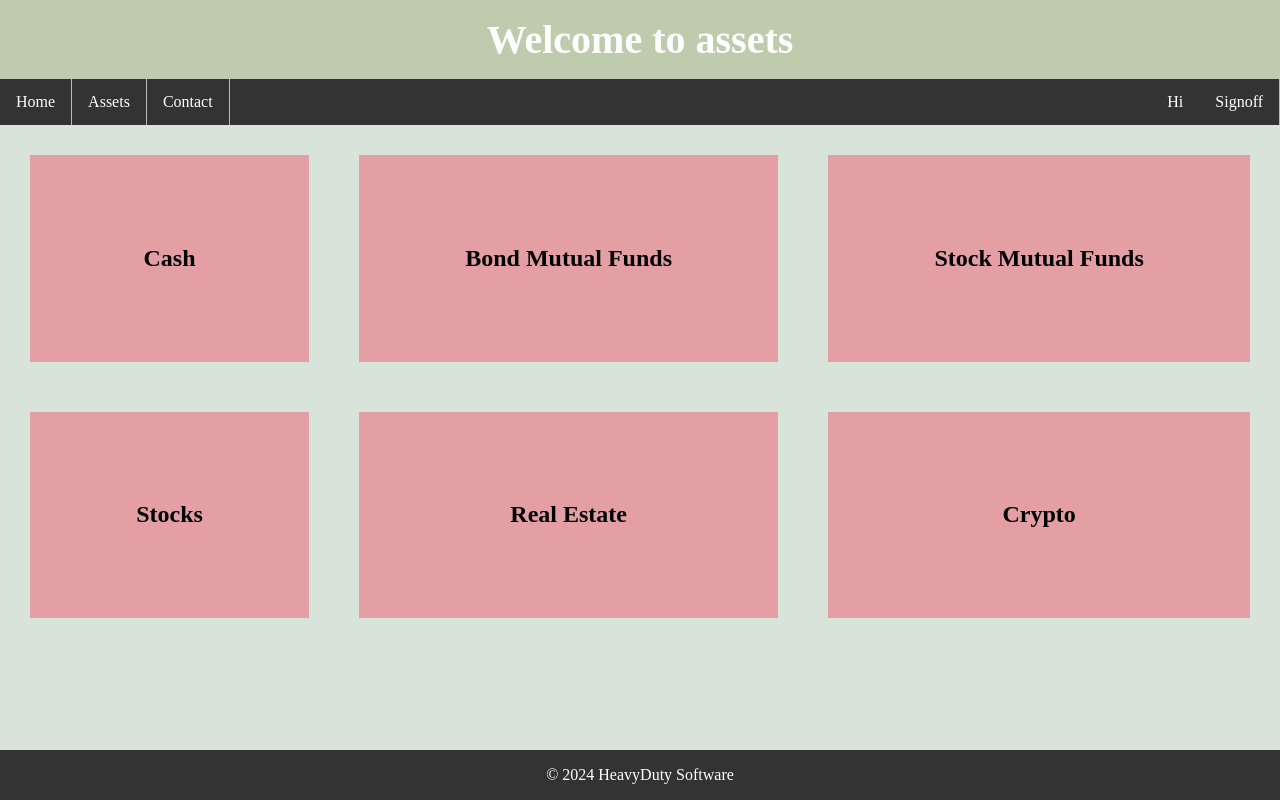
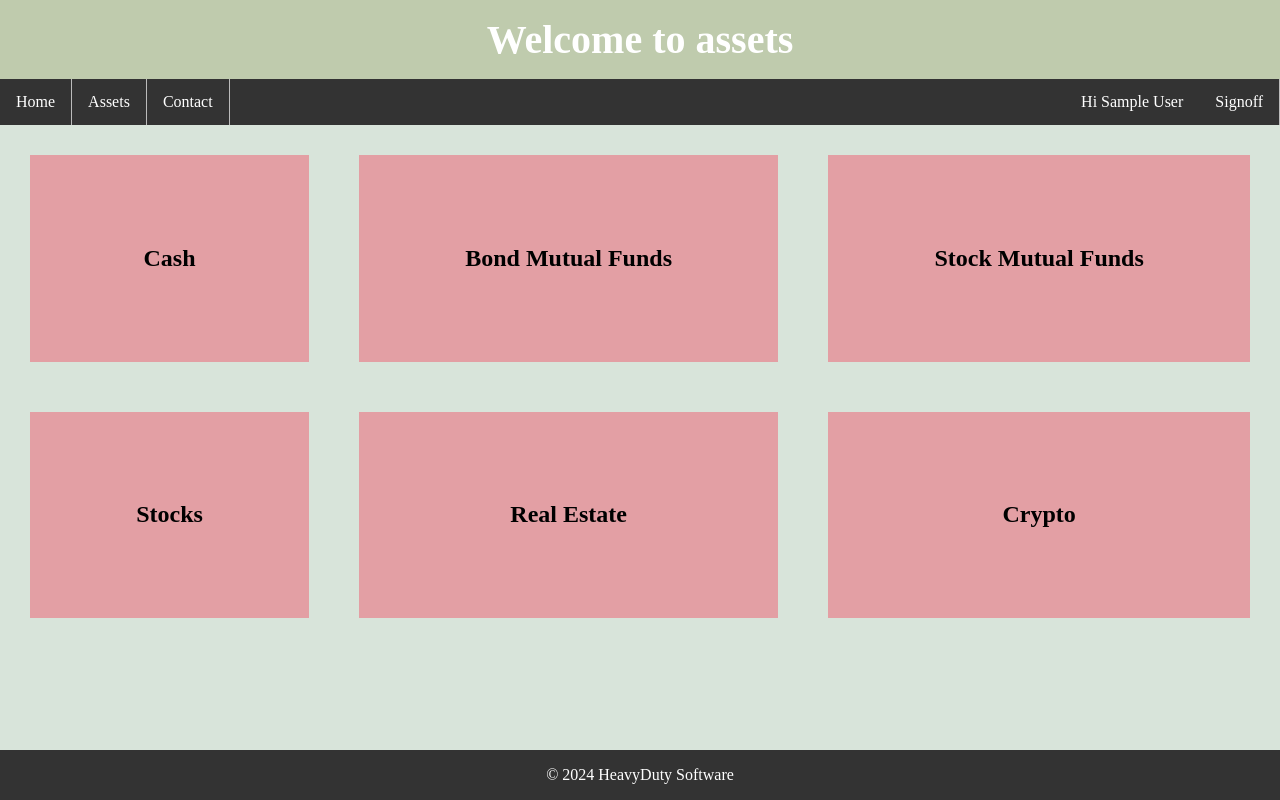
Before and after one commit to mdkhanga/webcomponents, a Next.js app in the folder myassets/: page / in a window 1280 px wide. Before the commit this address had no page. Built offline with nearby package versions, Linux system fonts and the light colour scheme; no server answers; sample sign-in values are in the browser's storage.

Commit message:
basic auth with nextauth

```diff
--- a/myassets/package.json
+++ b/myassets/package.json
@@ -11,6 +11,7 @@
   "dependencies": {
     "js-cookie": "^3.0.5",
     "next": "14.0.4",
+    "next-auth": "^4.24.6",
     "react": "^18",
     "react-dom": "^18"
   },
--- a/myassets/src/app/layout.tsx
+++ b/myassets/src/app/layout.tsx
@@ -1,4 +1,3 @@
-'use client'
 import type { Metadata } from 'next'
 import { Inter } from 'next/font/google'
 import './globals.css'
@@ -7,17 +6,21 @@ const inter = Inter({ subsets: ['latin'] })
 import { useRouter } from 'next/navigation'
 import { useEffect, useState } from 'react';
 import Cookies from 'js-cookie';
+import SessionProvider  from "./ui/components/SessionProvider"
+import { getServerSession } from "next-auth";
 
 /* export const metadata: Metadata = {
   title: 'Create Next App',
   description: 'Generated by create next app',
 } */
 
-export default function RootLayout({
+export default async function RootLayout({
   children,
 }: {
   children: React.ReactNode
 }) {
+
+  const session = await getServerSession();
 
   return (
 
@@ -28,7 +31,9 @@ export default function RootLayout({
          Welcome to assets
       </header>
 
+      <SessionProvider session={session}>
       <main className={styles.main}>{children}</main>
+      </SessionProvider>
 
       <footer className={styles.footer}>
         &copy; {new Date().getFullYear()} HeavyDuty Software
--- /dev/null
+++ b/myassets/src/app/ui/components/SessionProvider.tsx
@@ -0,0 +1,3 @@
+"use client";
+import { SessionProvider } from "next-auth/react";
+export default SessionProvider;
--- a/myassets/src/app/ui/components/menubar.tsx
+++ b/myassets/src/app/ui/components/menubar.tsx
@@ -4,6 +4,7 @@ import { useRouter } from 'next/navigation'
 import { useEffect, useState } from 'react';
 import Cookies from 'js-cookie';
 import styles from '@/app/ui/styles/Home.module.css';
+import { signOut, useSession } from 'next-auth/react';
 
 export default function MenuBar() {
 
@@ -11,22 +12,35 @@ export default function MenuBar() {
 	const router = useRouter();
 	// Check if the username cookie exists
 
+	const { data: session, status } = useSession();
+
 	const [username, setUsername] = useState('');
 
+
+	 console.log(session)
+
    useEffect(() => {
-	 const val = Cookies.get('username');
+	 /* const val = Cookies.get('username');
 	 setUsername(val);
 	 if (val == undefined || val === '') {
 	   // If the username cookie doesn't exist, redirect to the login page
 	   router.push('/signin');
+	 } */
+
+	 if (status === "authenticated" && session.user?.name != null ) {
+		setUsername(session.user?.name) ;
+	 } else {
+		router.push("/api/auth/signin")
 	 }
+
    }, [username, router]);
 
    const handleSignoff = (e) => {
 	 e.preventDefault();
 	 Cookies.remove('username');
 	 setUsername('')
-	 router.push('/signin');
+	 signOut();
+	 router.push('/');
    }
 
 	return (
```
Also changed, not shown: myassets/src/app/api/auth/[...nextauth]/route.ts (added, +43 -0 lines), myassets/src/app/assets/page.tsx (+7 -9 lines), myassets/src/app/ui/components/assets.tsx (added, +20 -0 lines), 1 other file (tests, documents, lock files or other folders).
